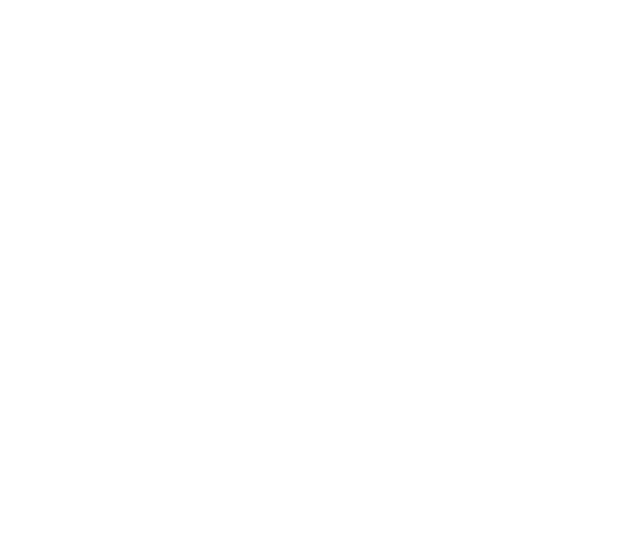
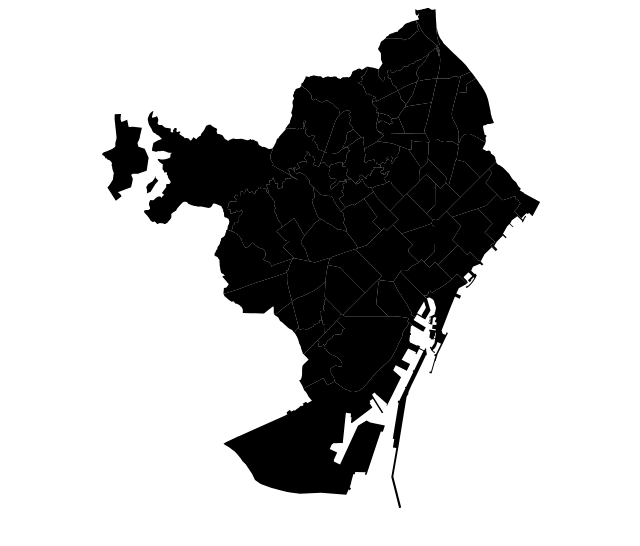
Before and after one commit to ingridsorg/datavis, a React app: page 20200403/src/index.html in a window 1280 px wide. Shown: the whole page, without its empty margins (319-959 px from the left). Built offline with nearby package versions, Linux system fonts and the light colour scheme.

Commit message:
exercice dessin carte ok

```diff
--- a/20200403/src/index.html
+++ b/20200403/src/index.html
@@ -1,6 +1,9 @@
 <!DOCTYPE html>
 <html>
+  <head>
+  </head>
   <body>
+    <div id="chart"></div>
     <script src="carte.js"></script>
   </body>
 </html>
```
Also changed, not shown: 20200403/dist/index.html, 2 other files.
